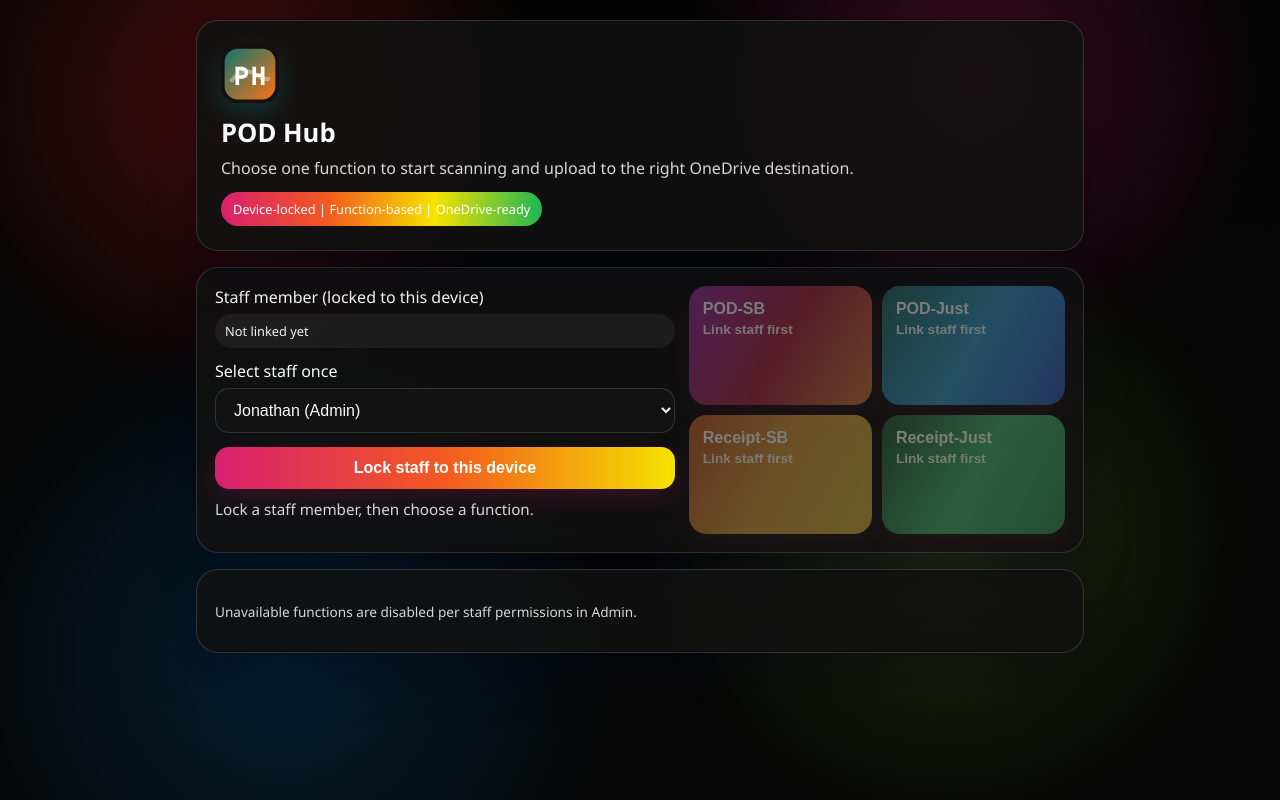
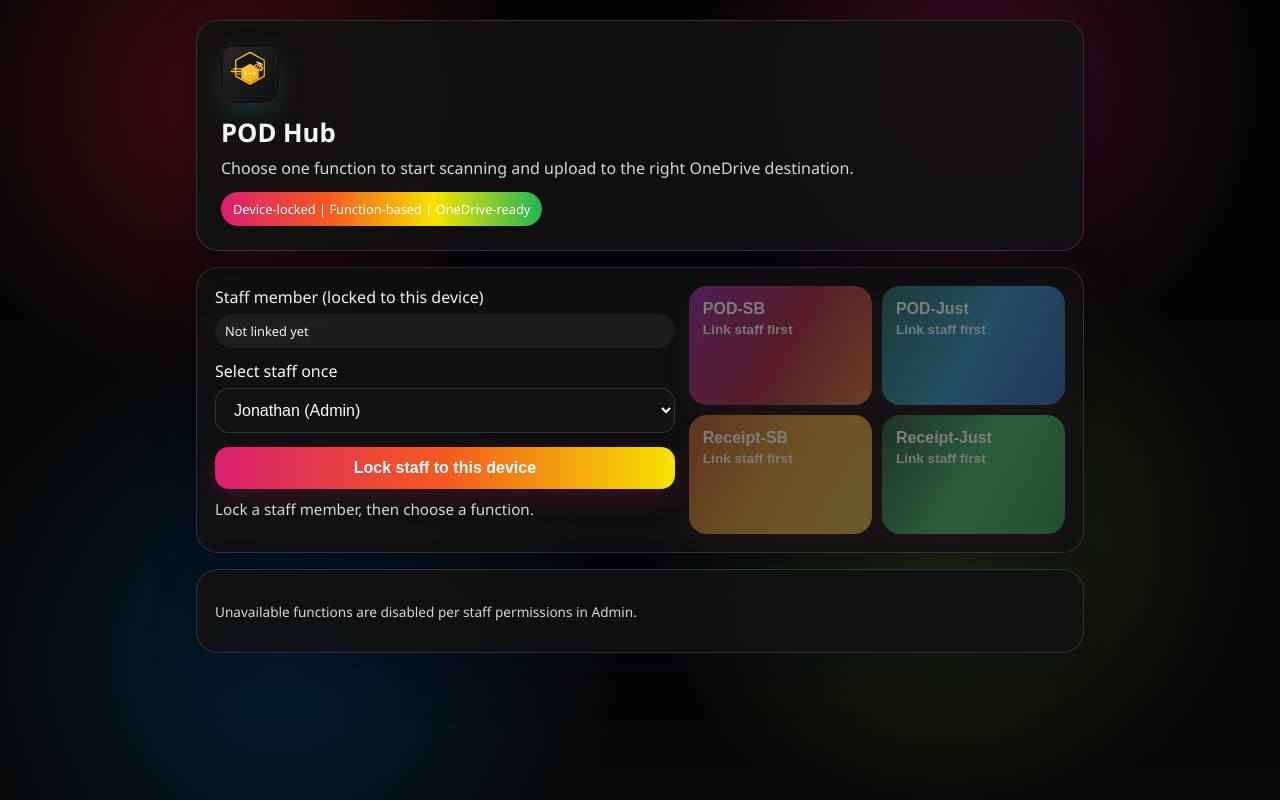
Before and after one commit to jonathanburke9-sketch/pod, a website: page public/index.html in a window 1280 px wide. Drawn offline with Linux system fonts and the light colour scheme; no server answers.

Commit message:
new main icon

```diff
--- a/public/index.html
+++ b/public/index.html
@@ -6,7 +6,7 @@
     <meta name="theme-color" content="#0f766e" />
     <title>POD Hub</title>
     <link rel="manifest" href="/manifest.json" />
-    <link rel="apple-touch-icon" href="/icons/apple-touch-icon.png" />
+    <link rel="apple-touch-icon" href="/icons/scanhive-icon.svg" />
     <link rel="stylesheet" href="/css/styles.css?v=20260724a" />
   </head>
   <body>
@@ -16,7 +16,7 @@
       </section>
 
       <section class="hero home-hero">
-        <img class="logo-mark" src="/icons/pod-hub-logo.svg" alt="POD Hub logo" />
+        <img class="logo-mark" src="/icons/scanhive-icon.svg" alt="ScanHive logo" />
         <h1 id="homeTitle">POD Hub</h1>
         <p id="homeSubtitle">Choose one function to start scanning and upload to the right OneDrive destination.</p>
         <span id="homeBadge" class="badge">Device-locked | Function-based | OneDrive-ready</span>
```
Also changed, not shown: public/admin.html (+1 -0 lines), public/capture.html (+1 -1 lines), public/icons/scanhive-icon.svg (added), public/manifest.json.
